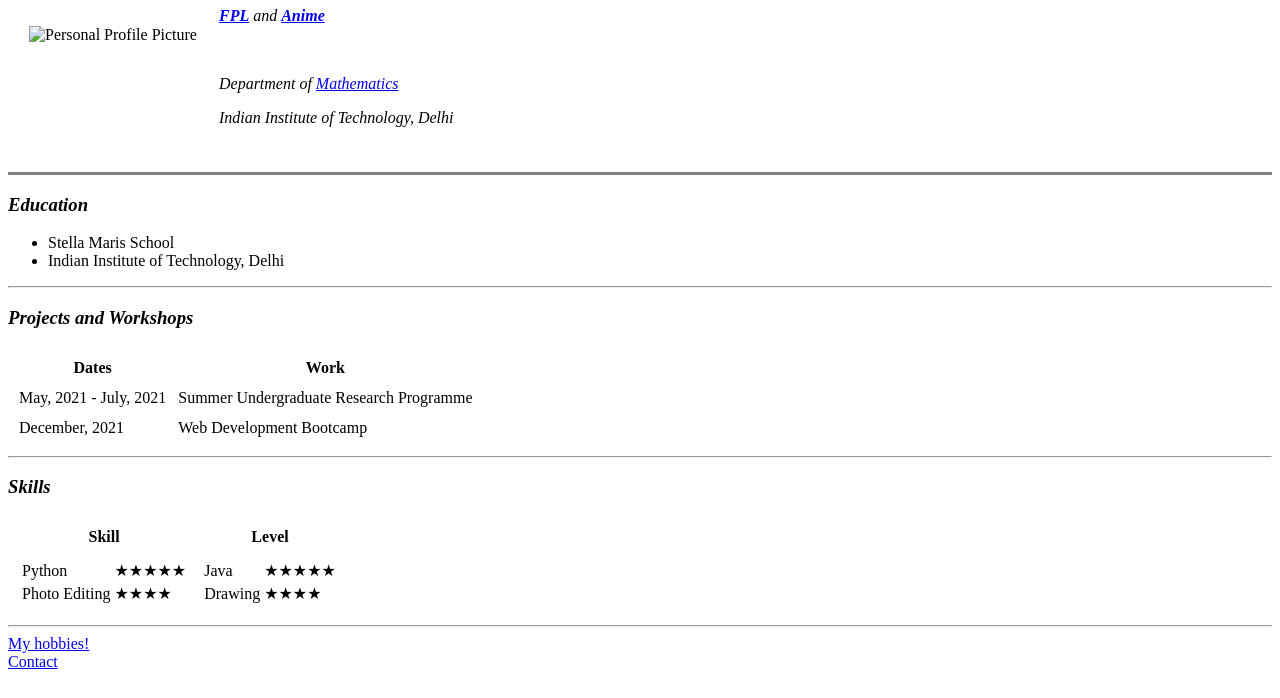
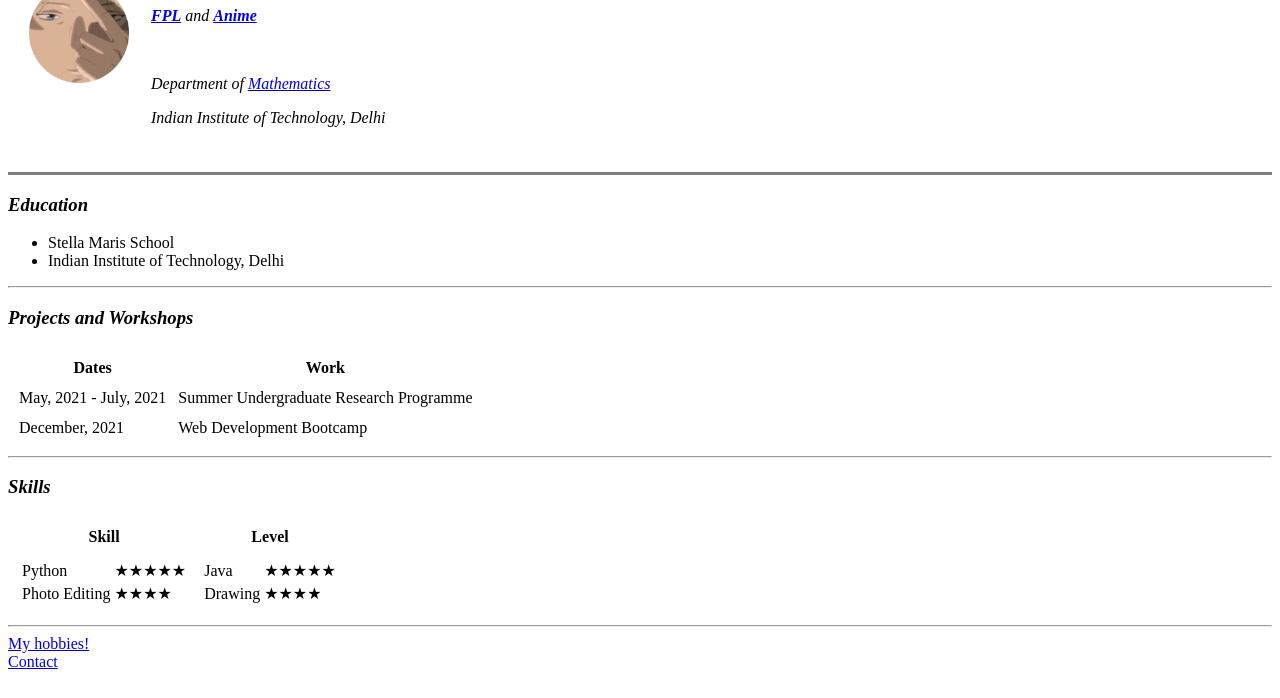
Before and after one commit to Prasoon1207/webdev, a plain HTML site: page index.html in a window 1280 px wide. Shown: the part 102-800 px from the top of the page. Drawn offline with Linux system fonts and the light colour scheme.

Commit message:
Update index.html

```diff
--- a/index.html
+++ b/index.html
@@ -9,7 +9,7 @@
 <body>
   <table cellspacing="20">
     <tr>
-      <td><img src="images/prasoon-modified.png" alt="Personal Profile Picture" height="100"></td>
+      <td><img src="prasoon-modified.png" alt="Personal Profile Picture" height="100"></td>
       <td>
         <h1>Prasoon Bajpai</h1>
         <p><em><strong><a href="https://fantasy.premierleague.com/leagues/341284/standings/c">FPL</a></strong> and <strong><a href="https://myanimelist.net/profile/Prasoon1207">Anime</a></strong></em></p><br />
```
